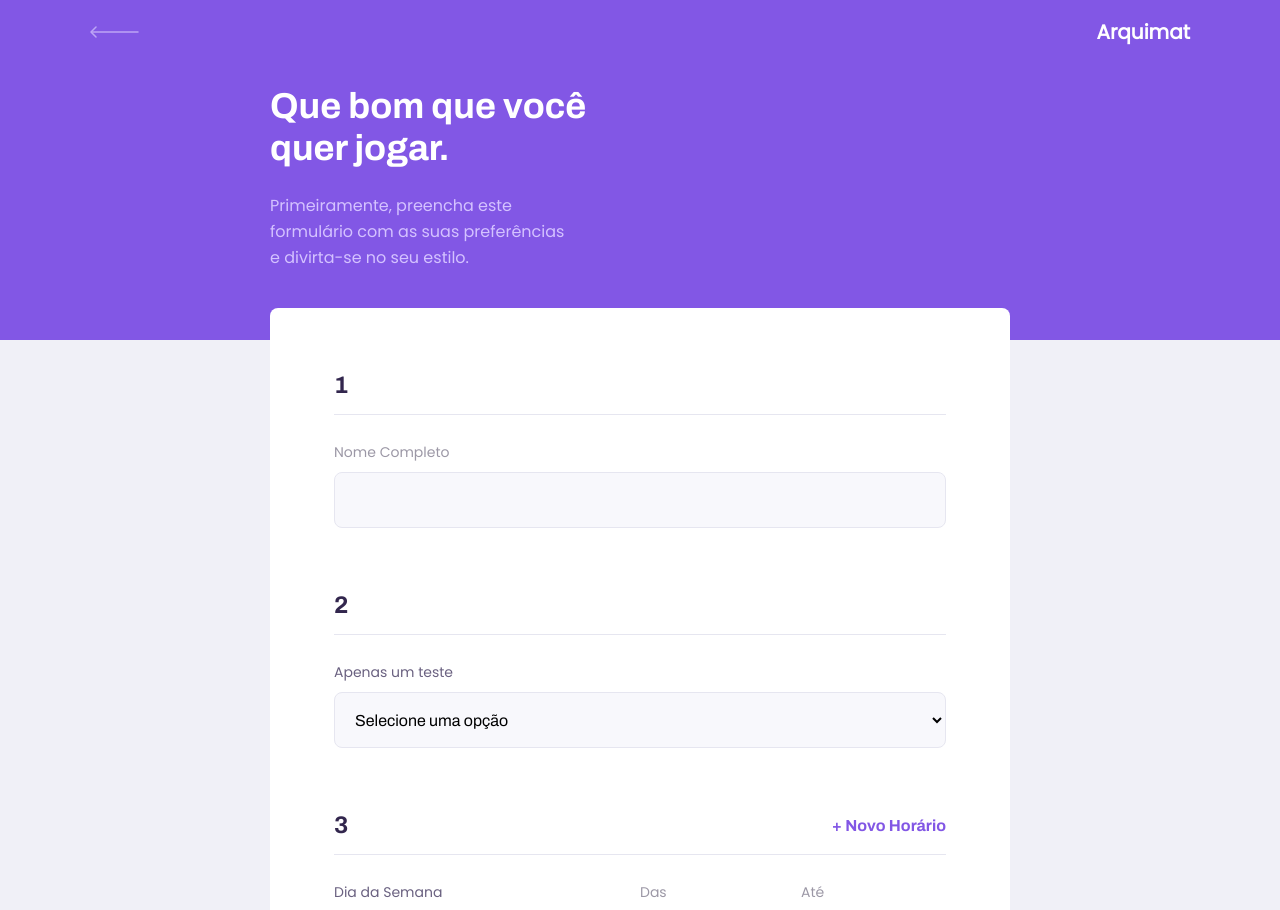
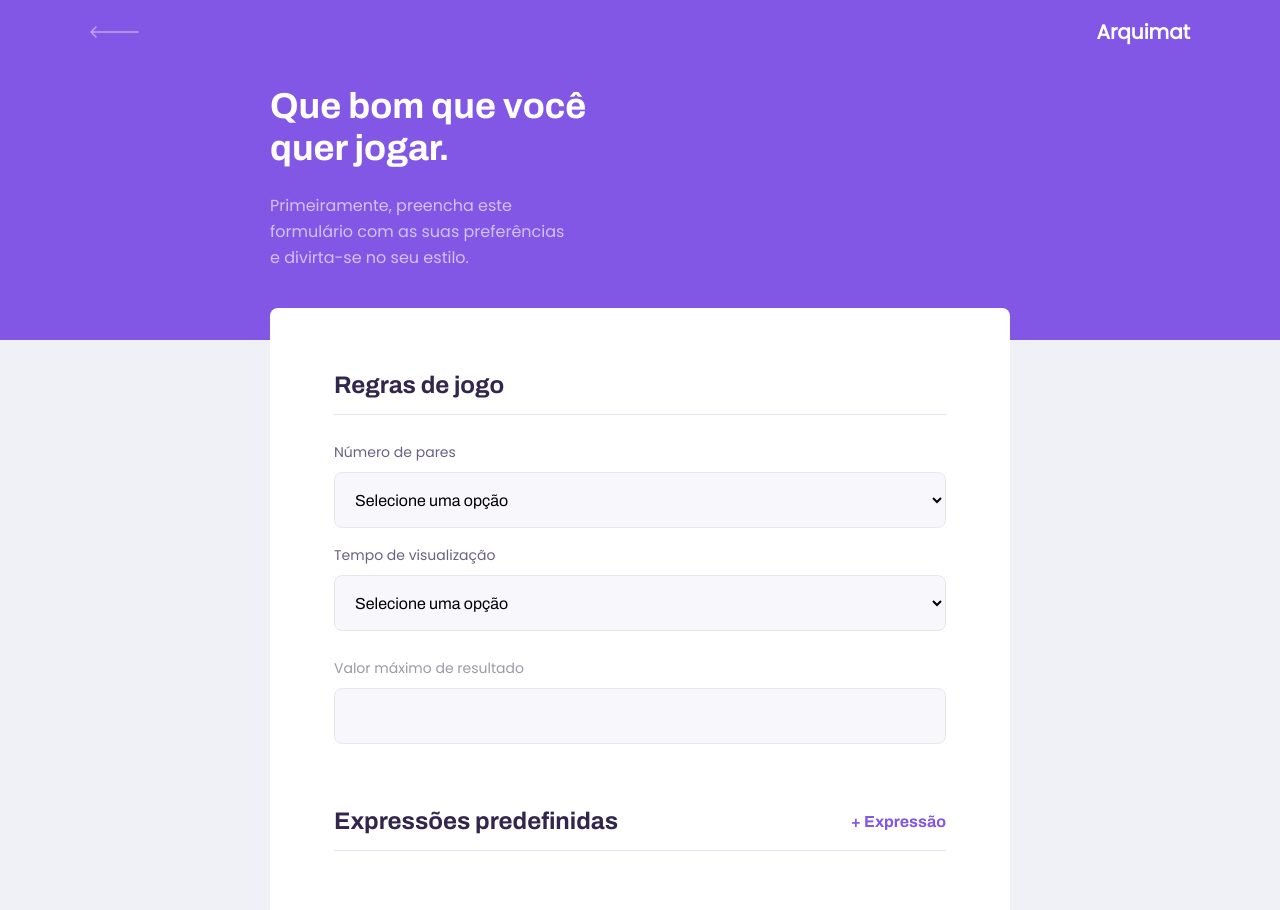
Before and after one commit to Mikael-R/arquimat, a React (Create React App) app: page /start-party in a window 1280 px wide. Shown: the top 910 px of the page. Built offline with nearby package versions, Linux system fonts and the light colour scheme.

Commit message:
feat: 🎸 create form to start party

```diff
--- a/package.json
+++ b/package.json
@@ -7,6 +7,7 @@
     "react-dom": "^16.13.1",
     "react-router-dom": "^5.2.0",
     "react-scripts": "3.4.1",
+    "react-toastify": "^6.0.9",
     "typescript": "^4.0.3"
   },
   "devDependencies": {
--- a/src/pages/StartParty/index.tsx
+++ b/src/pages/StartParty/index.tsx
@@ -1,4 +1,5 @@
-import React, { ReactElement, useState } from 'react';
+import React, { ReactElement, useState, FormEvent } from 'react';
+import { ToastContainer, toast } from 'react-toastify';
 
 import warningIcon from '../../assets/icons/warning.svg';
 import Input from '../../components/Input';
@@ -6,99 +7,144 @@ import PageHeader from '../../components/PageHeader';
 import Select from '../../components/Select';
 
 import './styles.css';
+import 'react-toastify/dist/ReactToastify.css';
 
 function StartParty(): ReactElement {
-  const [scheduleItems, setScheduleItems] = useState([
-    { week_day: 0, from: '', to: '' },
-  ]);
+  const [preferences, setPreferences] = useState({
+    totalPairs: '',
+    flipTime: '',
+    maxResult: '',
+    customExpressions: [] as string[],
+  });
 
-  function addNewScheduleItem() {
-    setScheduleItems([...scheduleItems, { week_day: 0, from: '', to: '' }]);
+  function addNewCustomExpression() {
+    if (preferences.totalPairs === '') {
+      toast.error('Selecione o número de pares!');
+    } else if (
+      preferences.customExpressions.length >= Number(preferences.totalPairs)
+    ) {
+      toast.error('O número de pares foi atingido!');
+    } else if (
+      preferences.customExpressions[
+        preferences.customExpressions.length - 1
+      ] === '0'
+    ) {
+      toast.error('Preencha o campo anterior!');
+    } else {
+      setPreferences({
+        ...preferences,
+        customExpressions: [...preferences.customExpressions, '0'],
+      });
+    }
   }
 
-  function setScheduleItemValue(
-    position: number,
-    field: string,
-    value: string,
-  ) {
-    const updateScheduleItems = scheduleItems.map((scheduleItem, index) => {
-      if (index === position) {
-        return { ...scheduleItem, [field]: value };
-      }
+  function addNewCustomExpressionValue(position: number, value: string) {
+    const customExpressionItems = preferences.customExpressions.map(
+      (expression, index) => {
+        const returnValue = index === position ? value : expression;
+        return returnValue === '' ? '0' : returnValue;
+      },
+    );
 
-      return scheduleItem;
+    setPreferences({
+      ...preferences,
+      customExpressions: customExpressionItems,
     });
+  }
 
-    setScheduleItems(updateScheduleItems);
+  function customExpressionsByTotalPairs(totalPairs: number) {
+    const customExpressionItems = preferences.customExpressions.filter(
+      (_, index) => index < totalPairs,
+    );
+
+    return customExpressionItems;
+  }
+
+  function handleSubmit(event: FormEvent) {
+    console.log(preferences);
+    event.preventDefault();
+    toast.info('Infelismente este recurso ainda não foi concluído.');
+    toast.info('Mas estou trabalhando intensamente, volte em breve ;)');
   }
 
   return (
-    <div className="container" id="page-teacher-form">
+    <div className="container" id="start-party-form">
       <PageHeader
         title="Que bom que você quer jogar."
         description="Primeiramente, preencha este formulário com as suas preferências e divirta-se no seu estilo."
       />
 
       <main>
-        <form onSubmit={(e) => e.preventDefault()}>
+        <form onSubmit={handleSubmit}>
           <fieldset>
-            <legend>1</legend>
-            <Input name="name" label="Nome Completo" />
-          </fieldset>
-
-          <fieldset>
-            <legend>2</legend>
+            <legend>Regras de jogo</legend>
             <Select
-              name="test-select"
-              label="Apenas um teste"
-              options={[{ value: 'Teste', label: 'Teste' }]}
+              name="total-pairs"
+              label="Número de pares"
+              options={[
+                { value: '3', label: '3 pares' },
+                { value: '4', label: '4 pares' },
+                { value: '5', label: '5 pares' },
+                { value: '6', label: '6 pares' },
+                { value: '7', label: '7 pares' },
+                { value: '8', label: '8 pares' },
+              ]}
+              value={preferences.totalPairs}
+              onChange={({ target }) => {
+                setPreferences({
+                  ...preferences,
+                  totalPairs: target.value,
+                  customExpressions: customExpressionsByTotalPairs(
+                    Number(target.value),
+                  ),
+                });
+              }}
+            />
+            <Select
+              name="flip-time"
+              label="Tempo de visualização"
+              options={[
+                { value: '4', label: '4 segundos' },
+                { value: '5', label: '5 segundos' },
+                { value: '6', label: '6 segundos' },
+                { value: '7', label: '7 segundos' },
+              ]}
+              value={preferences.flipTime}
+              onChange={({ target }) => {
+                setPreferences({ ...preferences, flipTime: target.value });
+              }}
+            />
+            <Input
+              name="max-result"
+              type="number"
+              label="Valor máximo de resultado"
+              value={preferences.maxResult}
+              onChange={({ target }) => {
+                if (preferences.maxResult === '') {
+                  toast.info(
+                    'O resultado das expressões customizadas não são afetadas por este resultado!',
+                  );
+                }
+                setPreferences({ ...preferences, maxResult: target.value });
+              }}
             />
           </fieldset>
 
           <fieldset>
             <legend>
-              3
-              <button onClick={addNewScheduleItem} type="button">
-                + Novo Horário
+              Expressões predefinidas
+              <button onClick={addNewCustomExpression} type="button">
+                + Expressão
               </button>
             </legend>
-            {scheduleItems.map((scheduleItem, index) => (
+            {preferences.customExpressions.map((expression, index) => (
               <div key={Number(index)} className="schedule-item">
-                <Select
-                  name="week_day"
-                  label="Dia da Semana"
-                  value={scheduleItem.week_day}
-                  onChange={(e) => {
-                    setScheduleItemValue(index, 'week_day', e.target.value);
-                  }}
-                  options={[
-                    { value: '0', label: 'Domingo' },
-                    { value: '1', label: 'Segunda-feira' },
-                    { value: '2', label: 'Terça-feira' },
-                    { value: '3', label: 'Quarta-feira' },
-                    { value: '4', label: 'Quinta-feira' },
-                    { value: '5', label: 'Sexta-feira' },
-                    { value: '6', label: 'Sábado' },
-                  ]}
-                />
-
                 <Input
-                  name="from"
-                  label="Das"
-                  type="time"
-                  value={scheduleItem.from}
-                  onChange={(e) => {
-                    setScheduleItemValue(index, 'from', e.target.value);
-                  }}
-                />
-
-                <Input
-                  name="to"
-                  label="Até"
-                  type="time"
-                  value={scheduleItem.to}
-                  onChange={(e) => {
-                    setScheduleItemValue(index, 'to', e.target.value);
+                  name="custom-expression"
+                  label={`Expressão ${Number(index) + 1}`}
+                  value={expression}
+                  onChange={({ target }) => {
+                    addNewCustomExpressionValue(index, target.value);
                   }}
                 />
               </div>
@@ -114,6 +160,7 @@ function StartParty(): ReactElement {
             </p>
             <button type="submit">Iniciar Partida</button>
           </footer>
+          <ToastContainer />
         </form>
       </main>
     </div>
--- a/src/pages/StartParty/styles.css
+++ b/src/pages/StartParty/styles.css
@@ -1,12 +1,12 @@
-#page-teacher-form {
+#start-party-form {
   width: 100vw;
   height: 100vh;
 }
-#page-teacher-form .page-header .header-content {
+#start-party-form .page-header .header-content {
   margin-bottom: 6.4rem;
 }
 
-#page-teacher-form main {
+#start-party-form main {
   background: var(--color-box-base);
   width: 100%;
   max-width: 74rem;
@@ -15,14 +15,14 @@
   padding-top: 6.4rem;
   overflow: hidden;
 }
-#page-teacher-form main fieldset {
+#start-party-form main fieldset {
   border: 0;
   padding: 0 2.4rem;
 }
-#page-teacher-form main fieldset + fieldset {
+#start-party-form main fieldset + fieldset {
   margin-top: 6.4rem;
 }
-#page-teacher-form main fieldset legend {
+#start-party-form main fieldset legend {
   font: 700 2.4rem Archivo;
   color: var(--color-text-title);
   margin-bottom: 2.4rem;
@@ -33,7 +33,7 @@
   padding-bottom: 1.6rem;
   border-bottom: 1px solid var(--color-line-in-white);
 }
-#page-teacher-form main fieldset legend button {
+#start-party-form main fieldset legend button {
   background: none;
   border: 0;
   color: var(--color-primary);
@@ -41,27 +41,27 @@
   cursor: pointer;
   transition: color 0.2s;
 }
-#page-teacher-form main fieldset legend button:hover {
+#start-party-form main fieldset legend button:hover {
   color: var(--color-primary-dark);
 }
 
-#page-teacher-form main .input-block label {
+#start-party-form main .input-block label {
   color: var(--color-text-complement);
 }
-#page-teacher-form main fieldset .input-block + .textarea-block {
+#start-party-form main fieldset .input-block + .textarea-block {
   margin-top: 2.4rem;
 }
-#page-teacher-form main fieldset .select-block + .input-block {
+#start-party-form main fieldset .select-block + .input-block {
   margin-top: 2.4rem;
 }
 
-#page-teacher-form main footer {
+#start-party-form main footer {
   padding: 4rem 2.4rem;
   background: var(--color-box-footer);
   border-top: 1px solid var(--color-line-in-white);
   margin-top: 6.4rem;
 }
-#page-teacher-form main footer p {
+#start-party-form main footer p {
   display: flex;
   align-items: center;
   justify-content: center;
@@ -69,10 +69,10 @@
   line-height: 2, 4rem;
   color: var(--color-text-complement);
 }
-#page-teacher-form main footer p img {
+#start-party-form main footer p img {
   margin-right: 2rem;
 }
-#page-teacher-form main footer button {
+#start-party-form main footer button {
   width: 100%;
   height: 5.6rem;
   background: var(--color-secundary);
@@ -87,40 +87,40 @@
   transition: background-color 0.2s;
   margin-top: 3.2rem;
 }
-#page-teacher-form main footer button:hover {
+#start-party-form main footer button:hover {
   background: var(--color-secundary-dark);
 }
 
 @media (min-width: 700px) {
-  #page-teacher-form {
+  #start-party-form {
     max-width: 100vw;
   }
-  #page-teacher-form .page-header .header-content {
+  #start-party-form .page-header .header-content {
     margin-bottom: 0;
   }
-  #page-teacher-form main fieldset {
+  #start-party-form main fieldset {
     padding: 0 6.4rem;
   }
 
-  #page-teacher-form main .schedule-item {
+  #start-party-form main .schedule-item {
     display: grid;
     grid-template-columns: 2fr 1fr 1fr;
     column-gap: 1.6rem;
   }
-  #page-teacher-form main .schedule-item .input-block {
+  #start-party-form main .schedule-item .input-block {
     margin-top: 0 !important;
   }
 
-  #page-teacher-form main footer {
+  #start-party-form main footer {
     padding: 4rem 6.4rem;
     display: flex;
     align-items: center;
     justify-content: space-between;
   }
-  #page-teacher-form main footer p {
+  #start-party-form main footer p {
     justify-content: space-between;
   }
-  #page-teacher-form main footer button {
+  #start-party-form main footer button {
     width: 20rem;
     margin-top: 0;
   }
```
